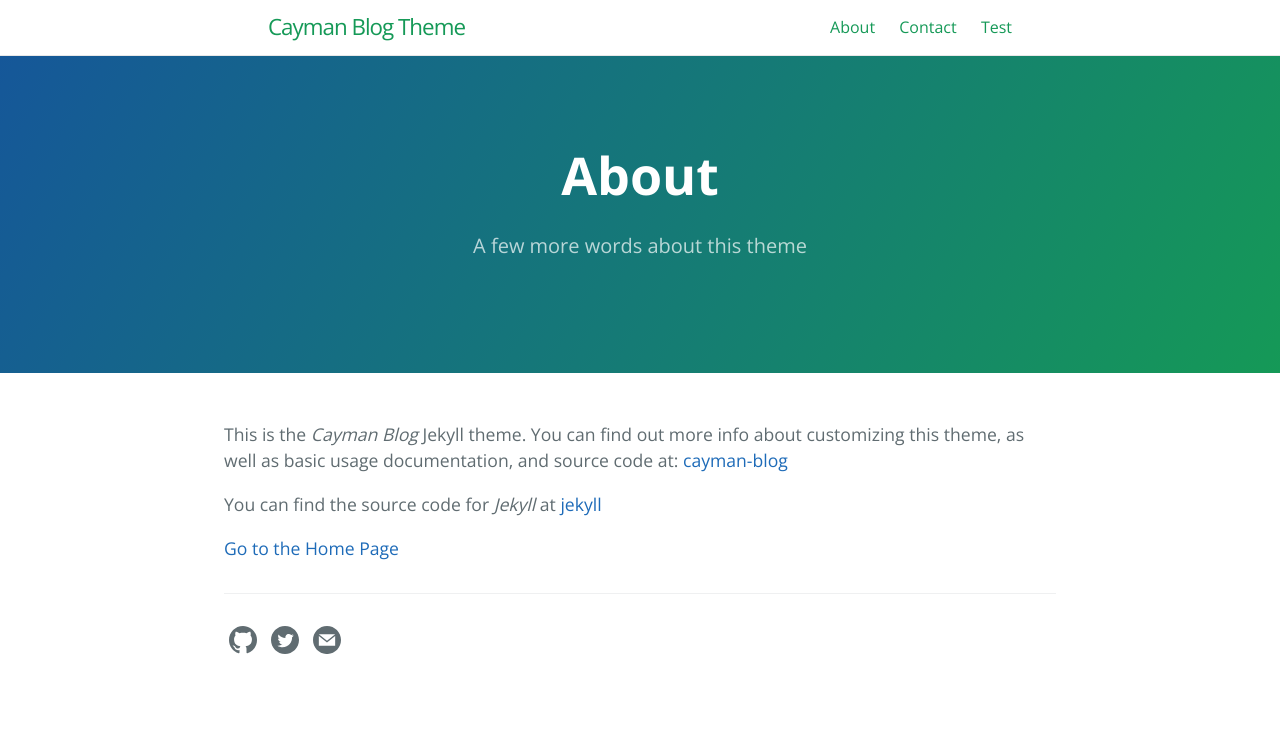
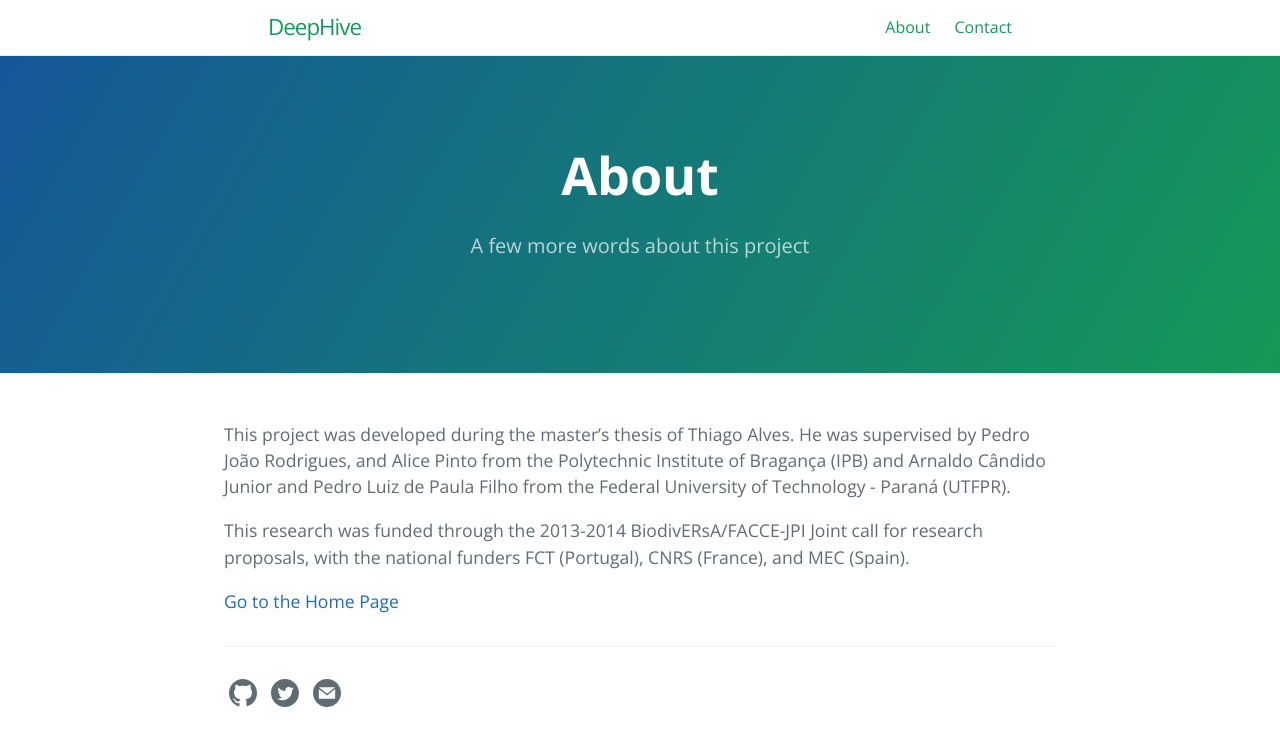
Before and after one commit to avsthiago/DeepBee, a Jekyll site: the page built from about.md, in a window 1280 px wide. Shown: the top 746 px of the page. Built offline with Jekyll 4.4.1, drawn with Linux system fonts in a browser that asks for light colours.

Commit message:
Corrections

```diff
--- a/_config.yml
+++ b/_config.yml
@@ -1,6 +1,6 @@
-title: Cayman Blog Theme
-description: Cayman Blog Theme is a clean, responsive blogging theme for Jekyll and GitHub Pages, with social/SEO features.
-show_downloads: true
+title: DeepHive
+description: DeepHive is a project developed aiming to assist in the assessment of honeybee colonies using image processing.
+show_downloads: false
 
 baseurl: "/cayman-blog" # change this to the subpath of your site, e.g. /blog. Leave it empty if you don't need it.
 url: "https://lorepirri.github.io" # change this to the base hostname & protocol for your site
@@ -14,14 +14,14 @@ cayman-blog:
 theme: # leave it empty
 
 # social
-author: "Lore Pirri"
+author: "Thiago Alves"
 image: /thumbnail-jumbo.png
 twitter:
-  username: lorepirri
+  username: avsthiago
 #  site:
-facebook:
+#facebook:
   #publisher: 1592372034171500
   #profile_id: 1809805629
-  app_id: 1798910940422432 # cayman-blog
+  #app_id: 1798910940422432 # cayman-blog
   #authors: lorepirri
 #  admins:
--- a/about.md
+++ b/about.md
@@ -1,13 +1,16 @@
 ---
 layout: page
 title: About
-tagline: A few more words about this theme
+tagline: A few more words about this project
 permalink: /about.html
 ---
 
-This is the _Cayman Blog_ Jekyll theme. You can find out more info about customizing this theme, as well as basic usage documentation, and source code at: [cayman-blog](https://github.com/lorepirri/cayman-blog)
 
-You can find the source code for _Jekyll_ at [jekyll](https://github.com/jekyll/jekyll)
+This project was developed during the master's thesis of Thiago Alves. He was supervised by Pedro João Rodrigues, and Alice Pinto from the Polytechnic Institute of Bragança (IPB) and Arnaldo Cândido Junior and Pedro Luiz de Paula Filho from the  Federal University of Technology - Paraná (UTFPR).
+
+
+
+This research was funded through the 2013-2014 BiodivERsA/FACCE-JPI Joint call for research proposals, with the national funders FCT (Portugal), CNRS (France), and MEC (Spain).
 
 
 [Go to the Home Page]({{ site.url }}{{ site.baseurl }})
```
Also changed, not shown: contact.md (+2 -7 lines), test.md (deleted, +0 -5 lines).
